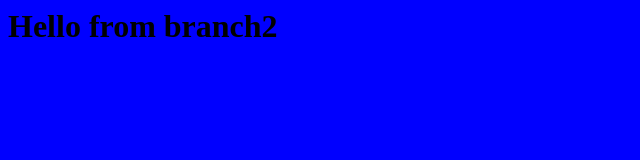
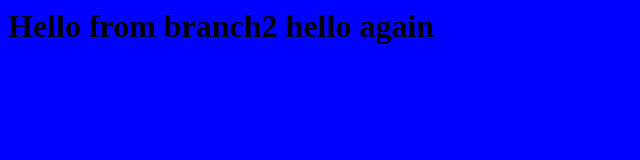
Before and after one commit to pixq/temp1, a plain HTML site: page index.html in a window 1280 px wide. Shown: the whole page, without its empty margins (0-640 px from the left). Drawn offline with Linux system fonts and the light colour scheme.

Commit message:
modified tittle

```diff
--- a/index.html
+++ b/index.html
@@ -1,5 +1,5 @@
 <html>
 	<body bgcolor="blue">
-		<h1>Hello from branch2</h1>
+		<h1>Hello from branch2 hello again</h1>
 	</body>
 </html>
```
